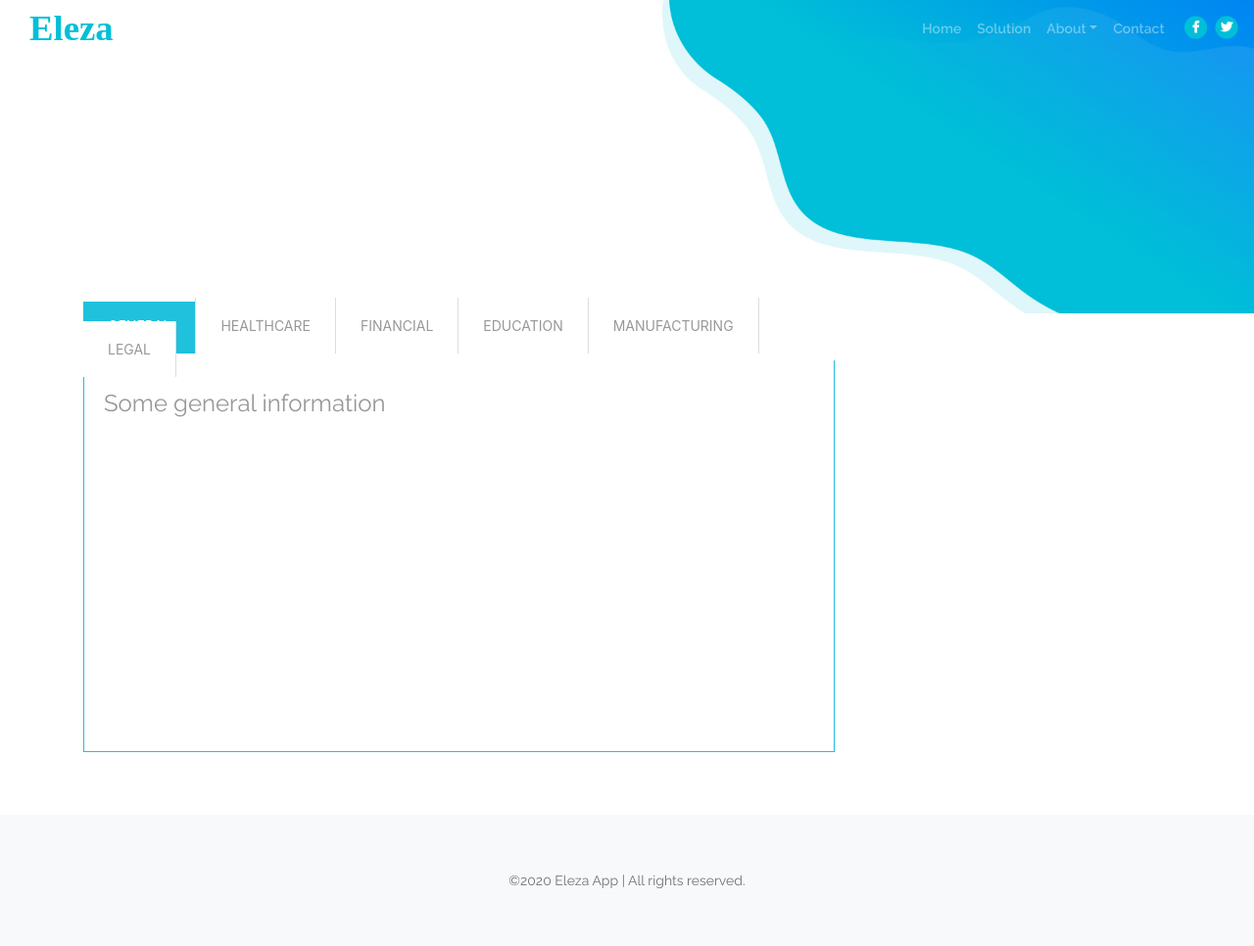
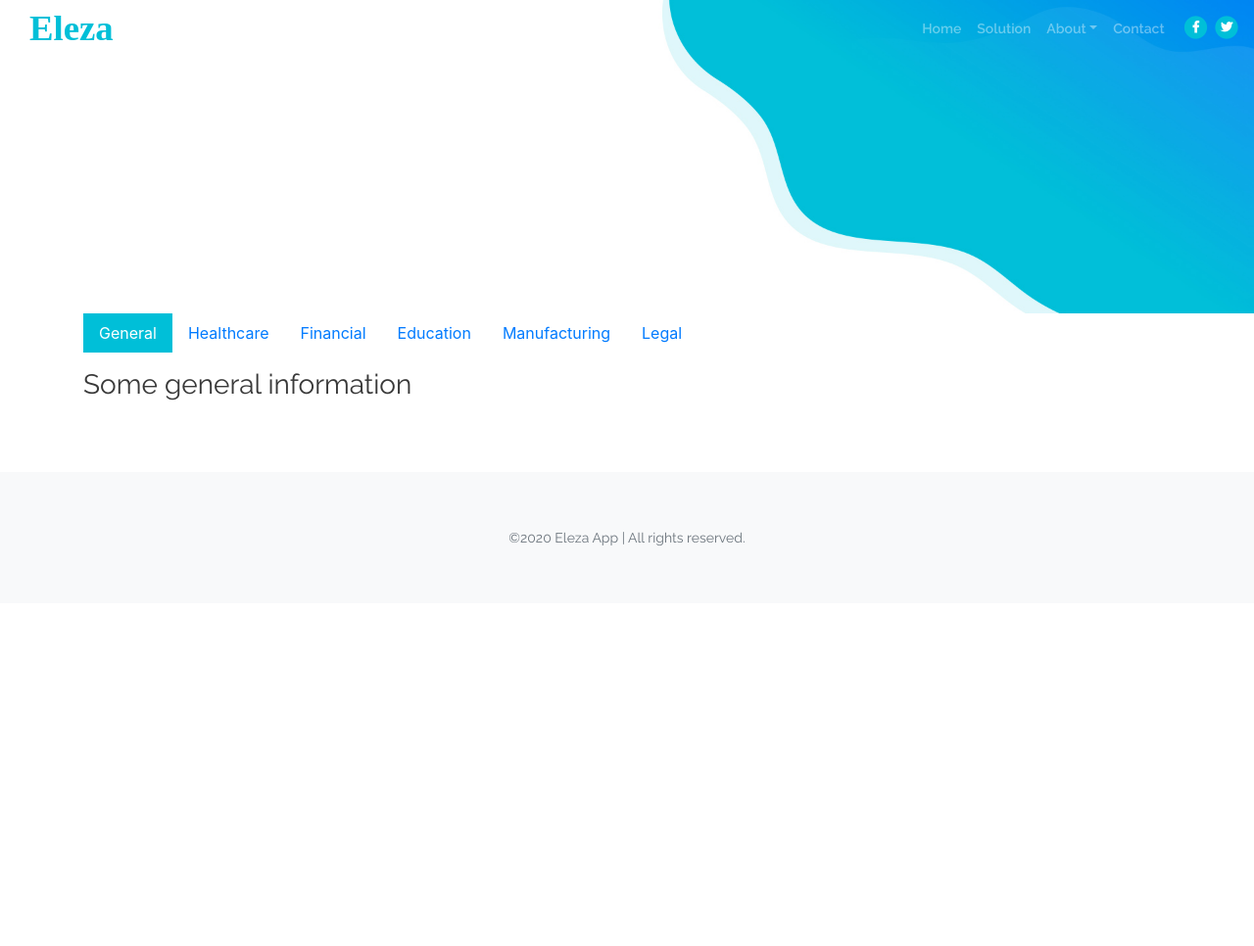
Before and after one commit to kipod/eleza, a Flask app: page /demo/demo in a window 1280 px wide. Shown: the whole page at 98% size. After the commit the page ends 558 px from the top, so only its background shows below. Run offline with Flask 2, Linux system fonts and the light colour scheme; data that the repository does not hold is empty; some libraries are stand-ins or nearby versions.

Commit message:
fix tabs

```diff
--- a/app/static/css/style_slide.css
+++ /dev/null
@@ -1,92 +0,0 @@
-a:hover,
-a:focus {
-    outline: none;
-    text-decoration: none;
-}
-
-.tab .nav-tabs {
-    border: 0px solid #1fc1dd;
-}
-
-.tab .nav-tabs li {
-    margin: 0;
-}
-
-.tab .nav-tabs li a {
-    font-size: 14px;
-    color: #999898;
-    background: #fff;
-    margin: 0;
-    padding: 20px 25px;
-    border-radius: 0;
-    border: none;
-    border-right: 1px solid #ddd;
-    text-transform: uppercase;
-    position: relative;
-}
-
-.tab .nav-tabs li a:hover {
-    border-top: none;
-    border-bottom: none;
-    border-right-color: #ddd;
-}
-
-.tab .nav-tabs li.active a,
-.tab .nav-tabs li.active a:hover {
-    color: #fff;
-    border: none;
-    background: #1fc1dd;
-    border-right: 1px solid #ddd;
-}
-
-.tab .nav-tabs li.active a:before {
-    content: "";
-    width: 100%;
-    height: 4px;
-    background: #fff;
-    position: absolute;
-    top: 0;
-    left: 0;
-    right: 0;
-    margin: 0 auto;
-}
-
-.tab .nav-tabs li.active a:after {
-    content: "";
-    border-top: 1px solid #1fc1dd;
-    border-left: 1px solid transparent;
-    border-right: 1px solid transparent;
-    position: absolute;
-    bottom: -10px;
-    left: 43%;
-}
-
-.tab .tab-content {
-    font-size: 13px;
-    color: #999898;
-    line-height: 25px;
-    background: #fff;
-    padding: 20px;
-    border: 1px solid #1fc1dd;
-    border-top: none;
-}
-
-.tab .tab-content h3 {
-    font-size: 24px;
-    color: #999898;
-    margin-top: 0;
-}
-
-
-@media only screen and (max-width: 480px) {
-    .tab .nav-tabs li {
-        width: 100%;
-        text-align: center;
-    }
-
-    .tab .nav-tabs li.active a,
-    .tab .nav-tabs li.active a:after,
-    .tab .nav-tabs li.active a:hover {
-        border: 1px;
-    }
-}
--- a/app/static/main.css
+++ b/app/static/main.css
@@ -2,3 +2,7 @@
 * {
     border-radius: 0 !important;
 }
+
+.nav-pills .nav-link.active {
+	background-color: #00bfd8;
+}
--- a/app/templates/base.html
+++ b/app/templates/base.html
@@ -17,8 +17,8 @@
   <link href="/static/css/fontawesome-all.css" rel="stylesheet">
   <link href="/static/css/fontawesome-all.css" rel="stylesheet">
   <link href="/static/css/swiper.css" rel="stylesheet">
+  <link href="/static/css/styles.css" rel="stylesheet">
   <link href="/static/css/magnific-popup.css" rel="stylesheet">
-  <link href="/static/css/styles.css" rel="stylesheet">
   <link href="/static/css/bootstrap.css" rel="stylesheet">
   <link href="{{ url_for('static', filename='main.css') }}" rel="stylesheet" media="screen">
   <!-- Favicon  -->
--- a/app/templates/demo.html
+++ b/app/templates/demo.html
@@ -1,6 +1,6 @@
-{% extends "base.html" %} {% block links %}
-<link href="/static/css/style_slide.css" rel="stylesheet" />
-{% endblock %} {% block content %}
+{% extends "base.html" %}
+
+{% block content %}
 <!-- Header -->
 <div id="header" class="ex-header"></div>
 
@@ -10,34 +10,34 @@
     <div class="col-lg-6">
       <div class="tab" role="tabpanel" style="width: 767.2px;">
         <!-- Nav tabs -->
-        <ul class="nav nav-tabs" role="tablist">
-          <li role="presentation" class="active">
-            <a href="#General" aria-controls="home" role="tab" data-toggle="tab">General</a>
+        <ul class="nav nav-pills mb-3" id="pills-tab" role="tablist">
+          <li class="nav-item">
+            <a class="nav-link active" id="pills-gen-tab" data-toggle="pill" href="#pills-gen" role="tab" aria-controls="pills-gen" aria-selected="true">General</a>
           </li>
-          <li role="presentation">
-            <a href="#Healthcare" aria-controls="profile" role="tab" data-toggle="tab">Healthcare</a>
+          <li class="nav-item">
+            <a class="nav-link" id="pills-health-tab" data-toggle="pill" href="#pills-health" role="tab" aria-controls="pills-health" aria-selected="false">Healthcare</a>
           </li>
-          <li role="presentation">
-            <a href="#Financial" aria-controls="messages" role="tab" data-toggle="tab">Financial</a>
+          <li class="nav-item">
+            <a class="nav-link" id="pills-fin-tab" data-toggle="pill" href="#pills-fin" role="tab" aria-controls="pills-fin" aria-selected="false">Financial</a>
           </li>
-          <li role="presentation">
-            <a href="#Education" aria-controls="messages" role="tab" data-toggle="tab">Education</a>
+          <li class="nav-item">
+            <a class="nav-link" id="pills-edu-tab" data-toggle="pill" href="#pills-edu" role="tab" aria-controls="pills-edu" aria-selected="false">Education</a>
           </li>
-          <li role="presentation">
-            <a href="#Manufacturing" aria-controls="messages" role="tab" data-toggle="tab">Manufacturing</a>
+          <li class="nav-item">
+            <a class="nav-link" id="pills-man-tab" data-toggle="pill" href="#pills-man" role="tab" aria-controls="pills-man" aria-selected="false">Manufacturing</a>
           </li>
-          <li role="presentation">
-            <a href="#Legal" aria-controls="messages" role="tab" data-toggle="tab">Legal</a>
+          <li class="nav-item">
+            <a class="nav-link" id="pills-leg-tab" data-toggle="pill" href="#pills-leg" role="tab" aria-controls="pills-leg" aria-selected="false">Legal</a>
           </li>
         </ul>
-        <!-- Tab panes -->
-        <div class="tab-content tabs" , style="height: 400px;">
-          <div role="tabpanel" class="tab-pane fade in active show" id="General">
+        <!-- Tab panes begin -->
+        <div class="tab-content" id="pills-tabContent">
+          <div class="tab-pane fade show active" id="pills-gen" role="tabpanel" aria-labelledby="pills-gen-tab">
             <h3 style="margin-top: 10px;">
               Some general information
             </h3>
           </div>
-          <div role="tabpanel" class="tab-pane fade" id="Healthcare">
+          <div class="tab-pane fade" id="pills-health" role="tabpanel" aria-labelledby="pills-health-tab">
             <h3 style="margin-top: 10px;">
               Please enter required information:
             </h3>
```
Also changed, not shown: other parts of app/templates/demo.html (+8 -113 lines).
